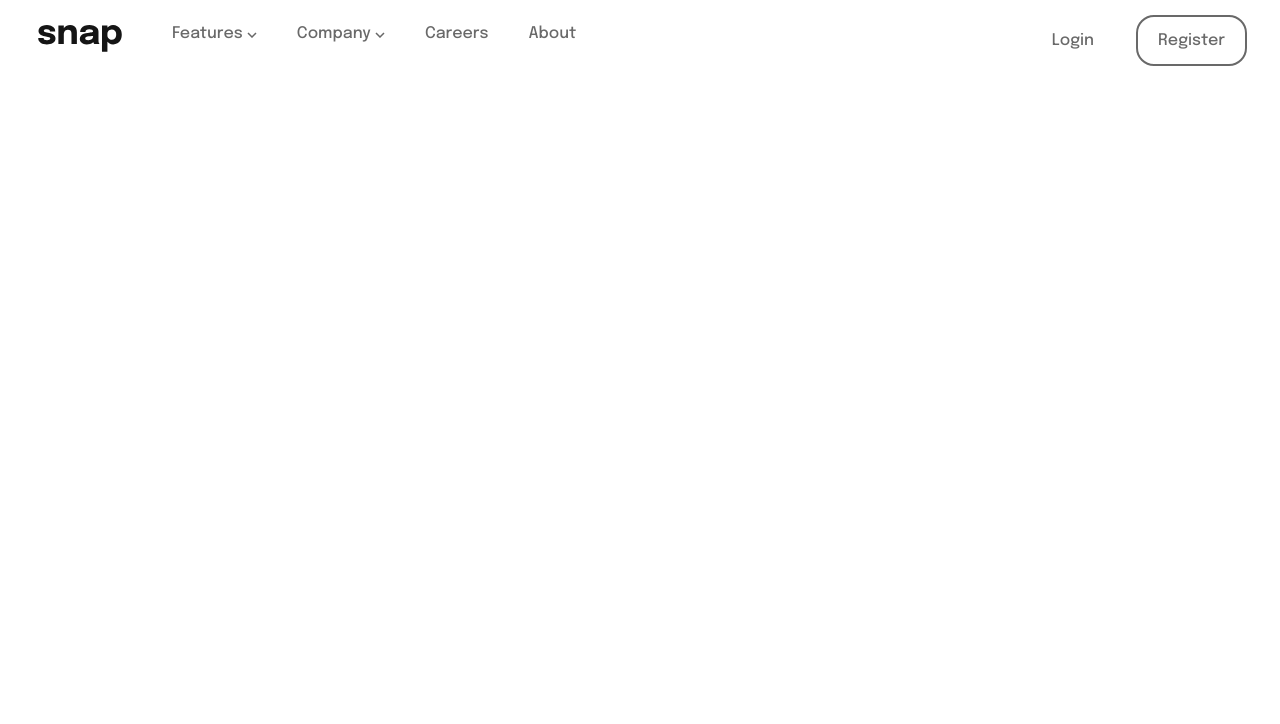
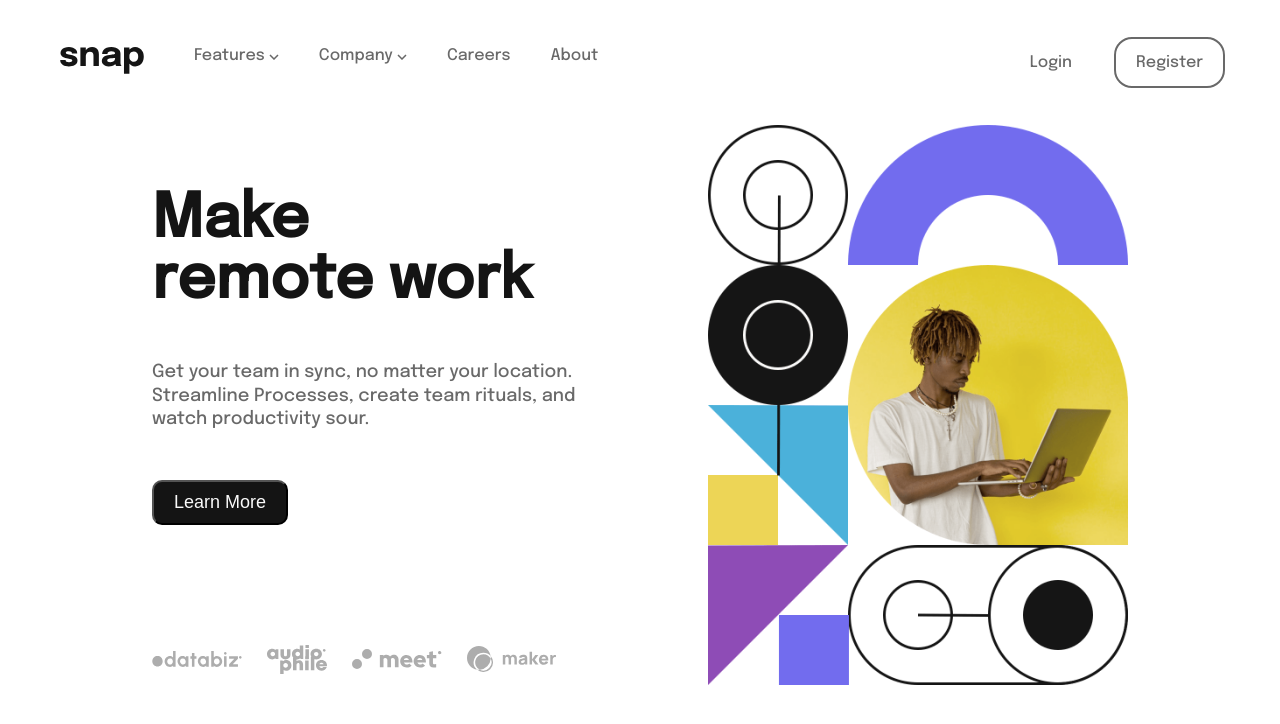
Before and after one commit to masudmkhan/intro-section, a plain HTML site: page index.html in a window 1280 px wide. Drawn offline with Linux system fonts and the light colour scheme.

Commit message:
Incomplete

```diff
--- a/css/style.css
+++ b/css/style.css
@@ -1,5 +1,7 @@
 body {
     font-family: 'Epilogue', sans-serif;
+    margin: 15px;
+    padding: 15px;
 }
 
 .navigation {
@@ -27,12 +29,17 @@ body {
     cursor: pointer;
 }
 
+.navbar-categories:hover{
+    color: hsl(0, 0%, 8%);
+    font-weight: bold;
+}
+
 .login-section {
     display: flex;
     margin: 7px 15px;
 }
 
-.login{
+.login {
     border: 2px solid transparent;
     border-radius: 15px;
     padding: 15px 20px;
@@ -40,10 +47,87 @@ body {
     cursor: pointer;
 }
 
-.register{
+.login:hover{
+    color: hsl(0, 0%, 8%);
+    font-weight: bold;
+}
+
+.register {
     border: 2px solid hsl(0, 0%, 41%);
     border-radius: 18px;
     padding: 15px 20px;
     margin: 0 10px;
     cursor: pointer;
 }
+
+.register:hover{
+    color: hsl(0, 0%, 8%);
+    font-weight: bold;
+    border: 2px solid hsl(0, 0%, 8%);
+}
+
+/* body part */
+
+.main-part {
+    width: 80%;
+    margin: 30px auto;
+    display: flex;
+    justify-content: space-between;
+    align-items: center;
+}
+
+.main-details{
+    width: 480px;
+    color: hsl(0, 0%, 41%);
+}
+
+.topic-heading {
+    font-size: 60px;
+    font-weight: bold;
+    color: hsl(0, 0%, 8%);
+}
+
+.topic-details{
+    font-size: 18px;
+    padding-bottom: 20px;
+    line-height: 1.3;
+}
+
+.btn-learn-more{
+    color: hsl(0, 0%, 98%);
+    background-color: hsl(0, 0%, 8%);
+    padding: 10px 20px;
+    border-radius: 10px;
+    cursor: pointer;
+    font-size: 18px;
+    margin: 10px 0;
+}
+
+.btn-learn-more:hover{
+    color: hsl(0, 0%, 8%);
+    background-color: hsl(0, 0%, 98%);
+    border: 2px solid hsl(0, 0%, 41%);
+}
+
+.sponsors{
+    margin-top: 100px;
+    display: flex;
+    align-items: center;
+}
+
+.sponsor-logo{
+    padding-right: 25px;
+    margin-top: 10px;
+    width: 90px;
+}
+
+.audiophile{
+    width: 60px;
+}
+.sponsor-logo img{
+
+}
+
+.main-image img {
+    width: 420px;
+}
--- a/index.html
+++ b/index.html
@@ -33,9 +33,28 @@
         </section>
     </header>
 
-    <body>
-
-    </body>
+    <main class="main-part">
+        <section class="main-details">
+            <h1 class="topic-heading">
+                Make <br>
+                remote work
+            </h1>
+            <p class="topic-details">
+                Get your team in sync, no matter your location. Streamline Processes, create team rituals, and watch
+                productivity sour.
+            </p>
+            <button class="btn-learn-more">Learn More</button>
+            <div class="sponsors">
+                <img class="sponsor-logo" src="images/client-databiz.svg" alt="">
+                <img class="sponsor-logo audiophile" src="images/client-audiophile.svg" alt="">
+                <img class="sponsor-logo" src="images/client-meet.svg" alt="">
+                <img class="sponsor-logo" src="images/client-maker.svg" alt="">
+            </div>
+        </section>
+        <section class="main-image">
+            <img src="images/image-hero-desktop.png" alt="">
+        </section>
+    </main>
     <footer>
 
     </footer>
```
